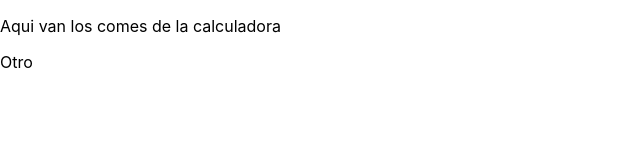
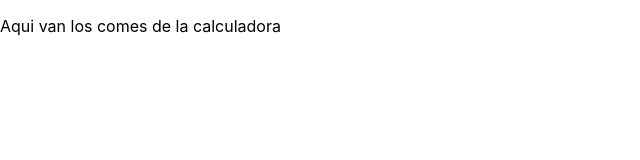
Before and after one commit to javiercl/calculator-team, a React (Create React App) app: page / in a window 1280 px wide. Shown: the top 160 px of the page, without its empty margins (0-640 px from the left). Built offline with nearby package versions, Linux system fonts and the light colour scheme.

Commit message:
Quitar Otro

```diff
--- a/src/components/App.js
+++ b/src/components/App.js
@@ -19,7 +19,6 @@ function App() {
     <div class="fondo">
 
       <p>Aqui van los comes de la calculadora</p>
-      <p> Otro </p>
       {/*
 
       <Display values={values}/>
```
